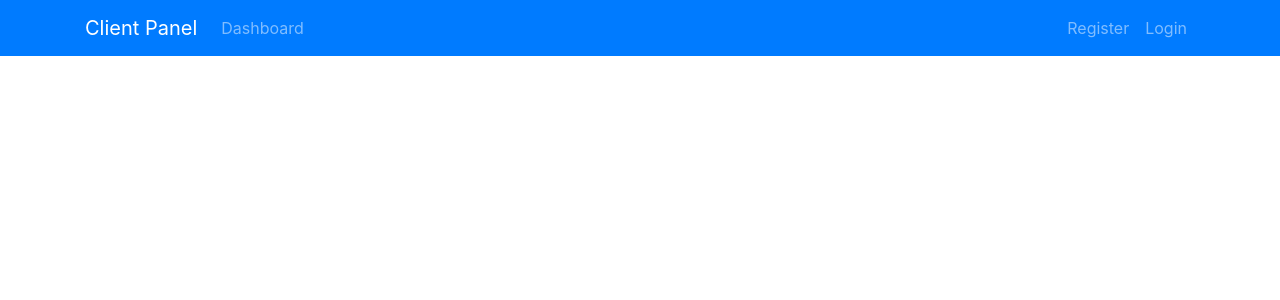
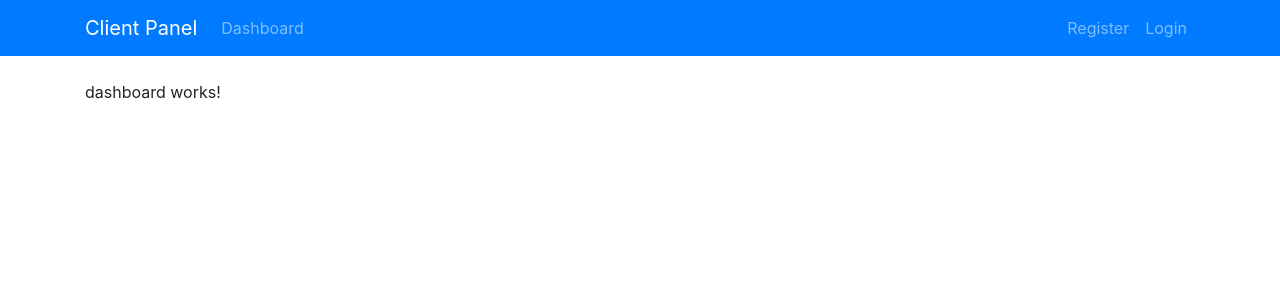
Before and after one commit to Gsync/clientPanel, an Angular app: page / in a window 1280 px wide. Shown: the top 300 px of the page. Built offline with nearby package versions, Linux system fonts and the light colour scheme.

Commit message:
Routing setup

```diff
--- a/src/app/app.component.html
+++ b/src/app/app.component.html
@@ -1,4 +1,4 @@
 <app-navbar></app-navbar>
 <div class="container">
-
+  <router-outlet></router-outlet>
 </div>
--- a/src/app/components/navbar/navbar.component.html
+++ b/src/app/components/navbar/navbar.component.html
@@ -1,21 +1,21 @@
 <nav class="navbar navbar-expand-md navbar-dark bg-primary mb-4">
   <div class="container">
-    <a href="#" class="navbar-brand">Client Panel</a>
+    <a routerLink="/" routerLinkActive="router-link-active" class="navbar-brand">Client Panel</a>
     <button class="navbar-toggler" type="button" data-toggle="collapse" data-target="#navbarMain">
       <span class="navbar-toggler-icon"></span>
     </button>
     <div id="navbarMain" class="collapse navbar-collapse">
       <ul class="navbar-nav mr-auto">
         <li class="nav-item">
-          <a href="#" class="nav-link">Dashboard</a>
+          <a routerLink="/" class="nav-link">Dashboard</a>
         </li>
       </ul>
       <ul class="navbar-nav ml-auto">
         <li class="nav-item">
-          <a href="#" class="nav-link">Register</a>
+          <a routerLink="/register" class="nav-link">Register</a>
         </li>
         <li class="nav-item">
-          <a href="#" class="nav-link">Login</a>
+          <a routerLink="/login" class="nav-link">Login</a>
         </li>
       </ul>
     </div>
```
Also changed, not shown: src/app/app-routing.module.ts (added, +38 -0 lines), src/app/app.module.ts (+4 -27 lines).
